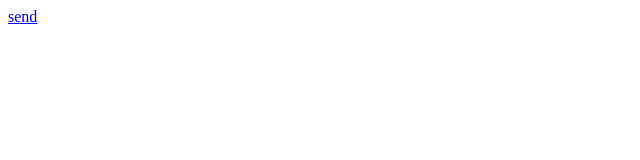
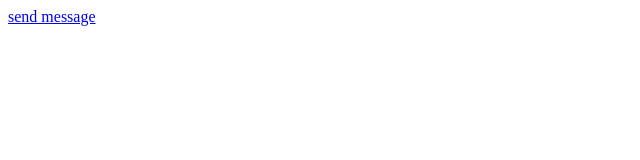
Before and after one commit to samthomson/websockets, a website: page index.html in a window 1280 px wide. Shown: the full height of the page, 0-640 px from the left. Drawn offline with nearby package versions, Linux system fonts and the light colour scheme.

Commit message:
simplify

```diff
--- a/index.html
+++ b/index.html
@@ -4,7 +4,7 @@
     <title>client</title>
   </head>
   <body>
-    <a href="javascript:click()">send</a>
+    <a href="javascript:click()">send message</a>
 
     <script src="/socket.io/socket.io.js"></script>
     <script>
```
Also changed, not shown: server.js (+7 -5 lines).
